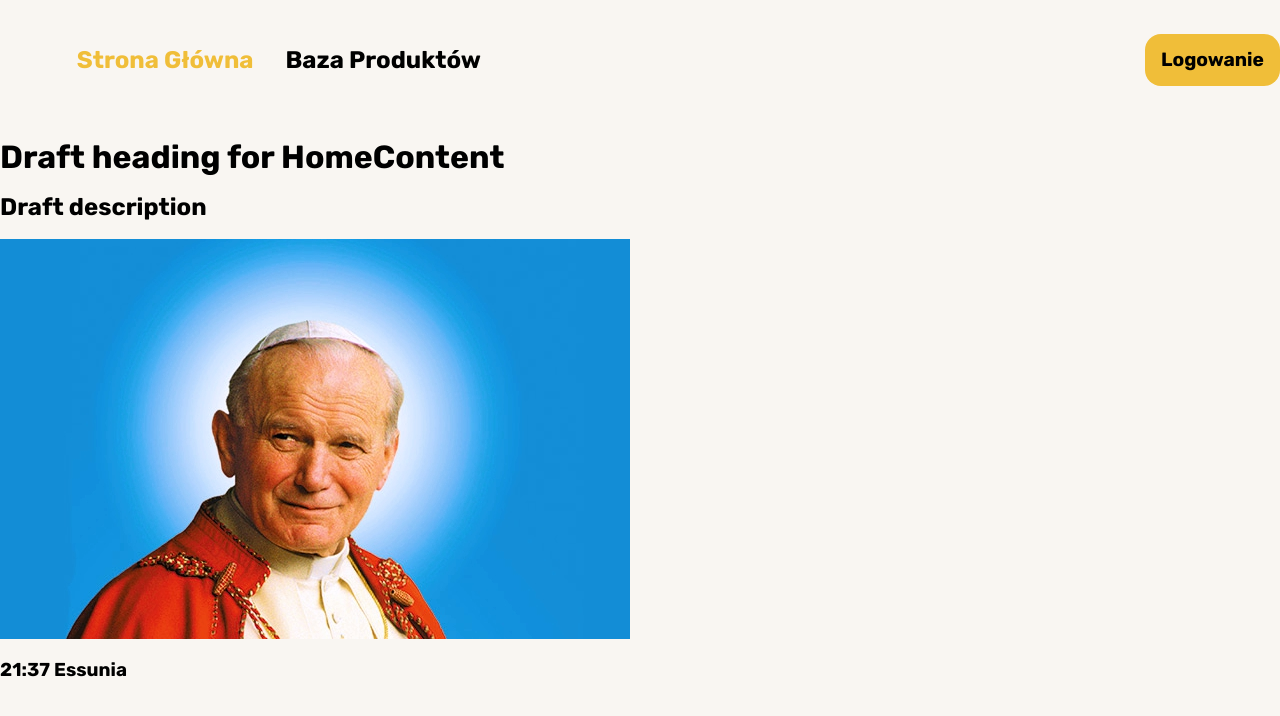
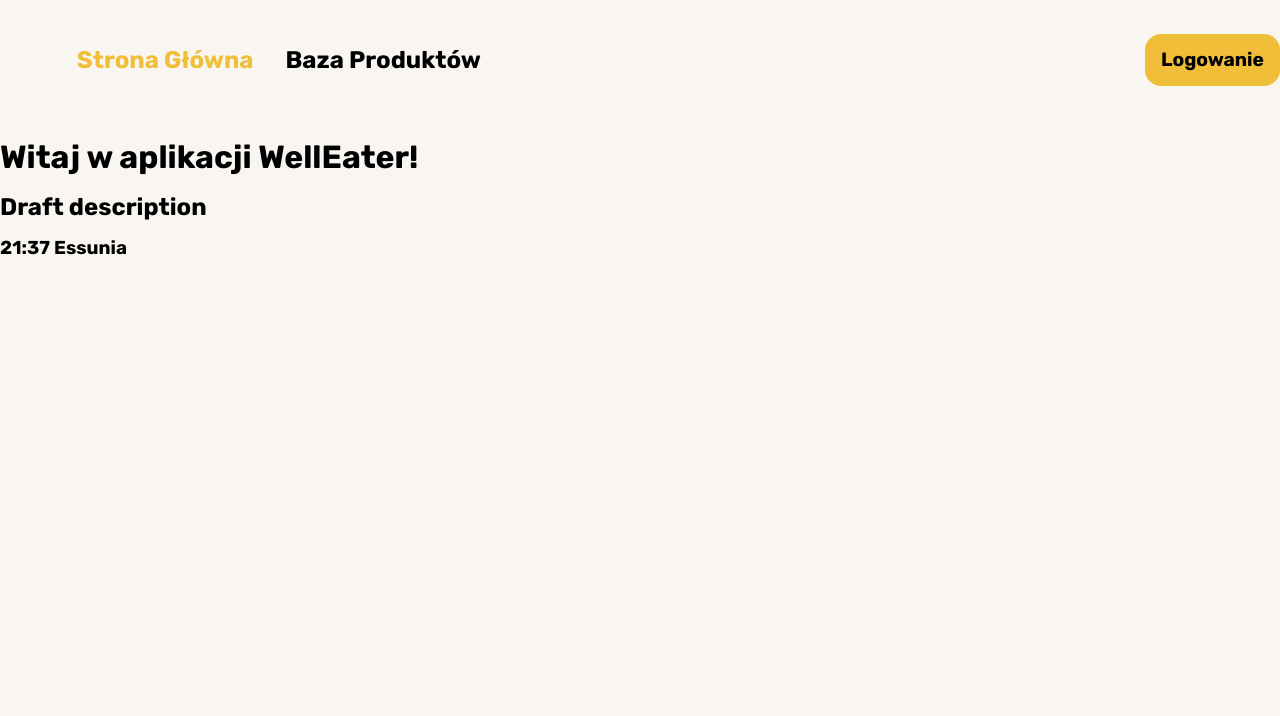
Before and after one commit to Dand3Z/well-eater-frontend, a React (Vite) app: page / in a window 1280 px wide. Shown: the top 716 px of the page. Built offline with nearby package versions, Linux system fonts and the light colour scheme.

Commit message:
small changes at home page and on my products view

```diff
--- a/src/components/my_products/MyProductsContent.jsx
+++ b/src/components/my_products/MyProductsContent.jsx
@@ -58,7 +58,9 @@
                             <p className={classes.productDescription}>
                                 Wartości kaloryczne w 100 {unitMapperForDescription(product.unit)}
                             </p>
-                            <div className={classes.kcal}>{product.macros.kcal}</div>
+                            <div className={classes.kcal}>
+                                <div>{product.macros.kcal}</div>
+                            </div>
                             <div className={classes.stats}>
                                 <div className={classes.carbs}>
                                     <p>Węgl.</p>
--- a/src/components/my_products/MyProductsContent.module.css
+++ b/src/components/my_products/MyProductsContent.module.css
@@ -55,6 +55,12 @@
     justify-content: center;
     align-items: center;
     margin-bottom: 0.8rem;
+}
+
+.kcal div {
+    background-color: #fd7e14;
+    padding: 0.4rem 1rem;
+    border-radius: 1rem;
 }
 
 .stats {
--- a/src/pages/Home.jsx
+++ b/src/pages/Home.jsx
@@ -2,9 +2,8 @@
 
 function HomePage() {
     return (
-        <HomeContent heading="Draft heading for HomeContent">
+        <HomeContent heading="Witaj w aplikacji WellEater!">
             <h2>Draft description</h2>
-            <img src='./jan-pavel2-4.jpg' />
             <h3>21:37 Essunia</h3>
         </HomeContent>
     )
```
Also changed, not shown: public/jan-pavel2-4.jpg (deleted).
